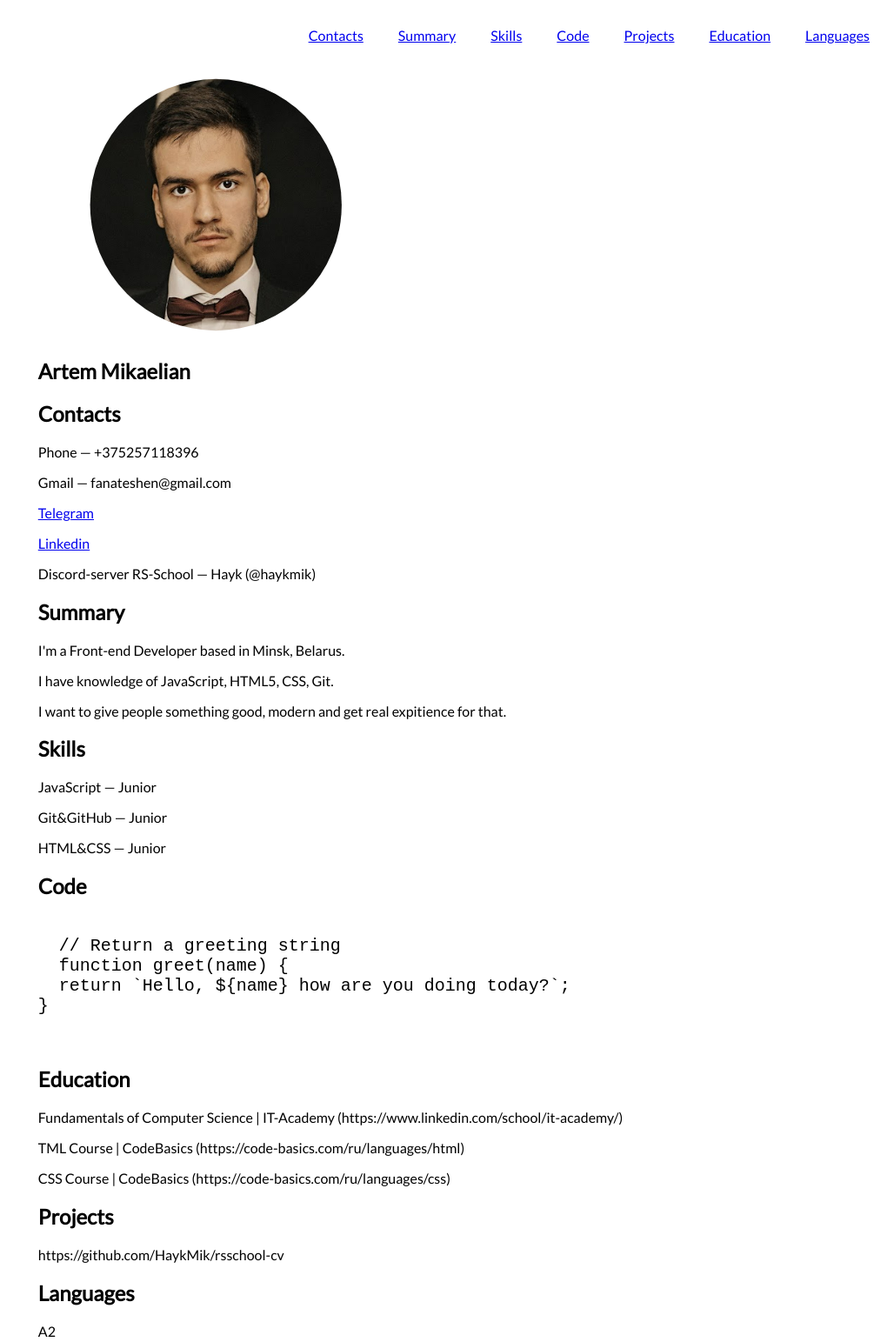
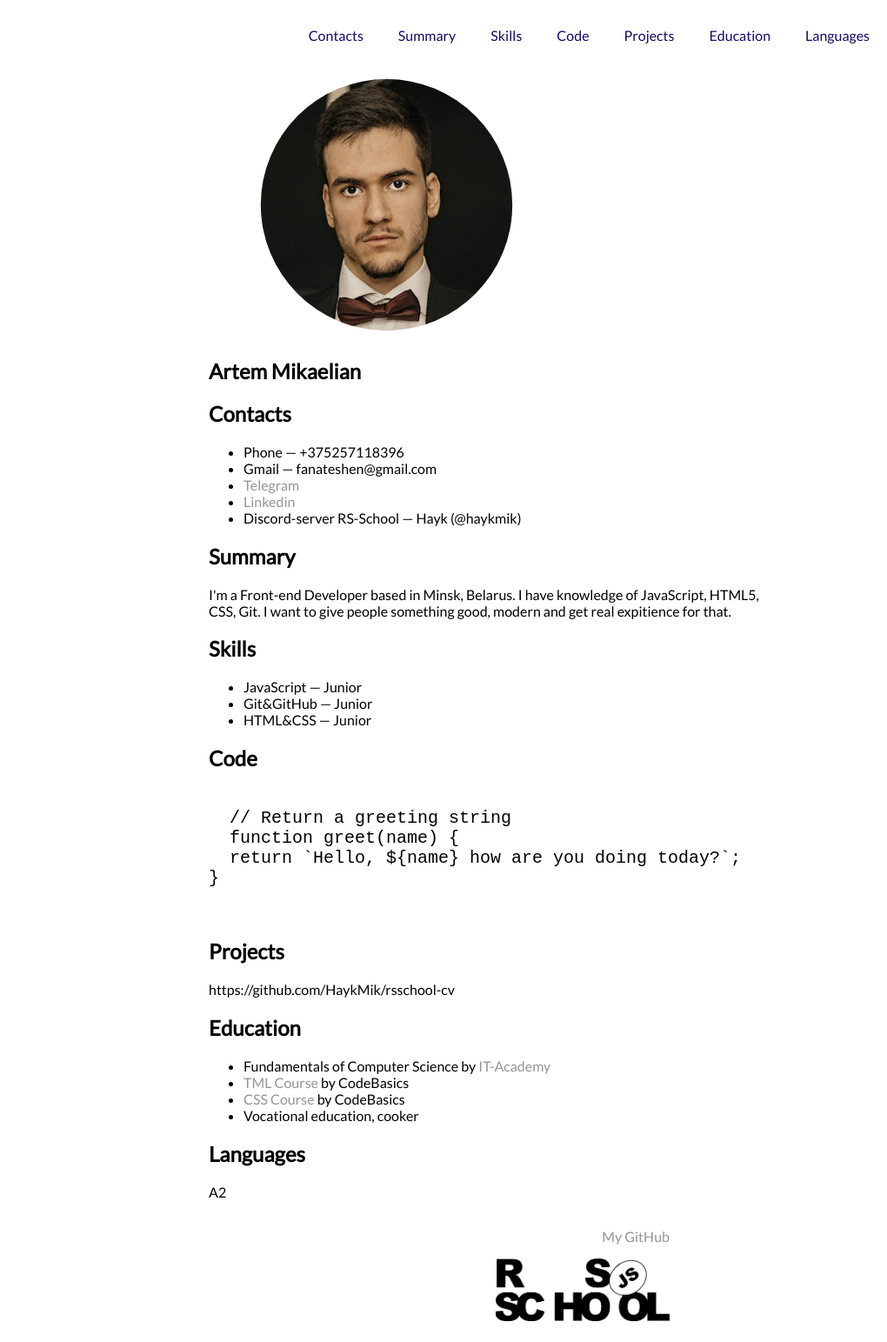
Before and after one commit to HaykMik/rsschool-cv, a plain HTML site: page index.html in a window 1280 px wide. Shown: the whole page at 87% size, without its empty margins (260-1280 px from the left). After the commit the page ends 1519 px from the top, so only its background shows below. Drawn offline with Linux system fonts and the light colour scheme.

Commit message:
refactor: improve CV

```diff
--- a/index.html
+++ b/index.html
@@ -1,49 +1,90 @@
 <!DOCTYPE html>
 <html lang="en">
   <head>
-  <meta charset="UTF-8">
-  <meta name="viewport" content="width=device-width, initial-scale=1.0">
-  <link rel="stylesheet" href="style.css">
-  <link rel="icon" href="assets/favicon2.ico">
-  <link rel="preconnect" href="https://fonts.googleapis.com">
-  <link rel="preconnect" href="https://fonts.gstatic.com" crossorigin>
-  <link href="https://fonts.googleapis.com/css2?family=Lato&display=swap" rel="stylesheet">
-
+    <meta charset="UTF-8" />
+    <meta name="viewport" content="width=device-width, initial-scale=1.0" />
+    <link rel="stylesheet" href="style.css" />
+    <link rel="icon" href="assets/favicon2.ico" />
+    <link rel="preconnect" href="https://fonts.googleapis.com" />
+    <link rel="preconnect" href="https://fonts.gstatic.com" crossorigin />
+    <link
+      href="https://fonts.googleapis.com/css2?family=Lato&display=swap"
+      rel="stylesheet"
+    />
     <title>CV</title>
   </head>
 
   <body>
-  <header class="header"><div class="container"><nav class="nav">
-    <ul class="nav-list">
-      <li class="nav-item"><a href="#contacts" class="nav-link">Contacts</a></li>
-      <li class="nav-item"><a href="#summary" class="nav-link">Summary</a></li>
-      <li class="nav-item"><a href="#skills" class="nav-link">Skills</a></li>
-      <li class="nav-item"><a href="#code" class="nav-link">Code</a></li>
-      <li class="nav-item"><a href="#projects" class="nav-link">Projects</a></li>
-      <li class="nav-item"><a href="#education" class="nav-link">Education</a></li>
-      <li class="nav-item"><a href="#languages" class="nav-link">Languages</a></li>
+    <header class="header">
+      <div class="right-part">
+        <nav class="nav">
+          <ul class="nav-list section-item">
+            <li class="nav-item">
+              <a href="#contacts" class="nav-link">Contacts</a>
+            </li>
+            <li class="nav-item">
+              <a href="#summary" class="nav-link">Summary</a>
+            </li>
+            <li class="nav-item">
+              <a href="#skills" class="nav-link">Skills</a>
+            </li>
+            <li class="nav-item">
+              <a href="#code" class="nav-link">Code</a></li>
+            <li class="nav-item">
+              <a href="#projects" class="nav-link">Projects</a>
+            </li>
+            <li class="nav-item">
+              <a href="#education" class="nav-link">Education</a>
+            </li>
+            <li class="nav-item">
+              <a href="#languages" class="nav-link">Languages</a>
+            </li>
           </ul>
-  </nav></div></header>
-  <main class="main main-container"><div class="container">
-    <section class="section" id="photo"><img src="assets/img/MyPhoto.png" alt="The beautiful man" class="round-image"></section>
-    <section class="section" id="profile"><h1 class="section-title">Artem Mikaelian</h1></section>
-    <section class="section" id="contacts"><h2 class="section-title">Contacts</h2>
-      <p>Phone — +375257118396</p>
-      <p>Gmail — fanateshen@gmail.com</p>
-      <p><a href="https://t.me/HaykMik">Telegram</a></p>
-      <p><a href="https://www.linkedin.com/in/mikayelian/">Linkedin</a></p>
-      <p>Discord-server RS-School — Hayk (@haykmik)</p>
+        </nav>
+      </div>
+    </header>
+    <main class="main main-container container">
+      <div class="container">
+        <section class="section" id="photo">
+          <img
+            class="round-image"
+            src="assets/img/MyPhoto.png"
+            alt="The beautiful man"
+          />
         </section>
-    <section class="section" id="summary"><h2 class="section-title">Summary</h2>
-    <p>I'm a Front-end Developer based in Minsk, Belarus.</p>
-    <p>I have knowledge of JavaScript, HTML5, CSS, Git.</p>
-    <p>I want to give people something good, modern and get real expitience for that.</p></section>
-    <section class="section" id="skills"><h2 class="section-title">Skills</h2>
-    <p>JavaScript — Junior</p>
-    <p>Git&GitHub — Junior</p>
-    <p>HTML&CSS — Junior</p>
+        <section class="section" id="profile">
+          <h1 class="section-title">Artem Mikaelian</h1>
         </section>
-    <section class="section" id="code"><h2 class="section-title">Code</h2>
+        <section class="section" id="contacts">
+          <h2 class="section-title">Contacts</h2>
+          <ul>
+            <li>Phone — +375257118396</li>
+            <li>Gmail — fanateshen@gmail.com</li>
+            <li><a href="https://t.me/HaykMik">Telegram</a></li>
+            <li>
+              <a href="https://www.linkedin.com/in/mikayelian/">Linkedin</a>
+            </li>
+            <li>Discord-server RS-School — Hayk (@haykmik)</li>
+          </ul>
+        </section>
+        <section class="section" id="summary">
+          <h2 class="section-title">Summary</h2>
+          <p>
+            I'm a Front-end Developer based in Minsk, Belarus. I have knowledge
+            of JavaScript, HTML5, CSS, Git. I want to give people something
+            good, modern and get real expitience for that.
+          </p>
+        </section>
+        <section class="section" id="skills">
+          <h2 class="section-title">Skills</h2>
+          <ul>
+            <li>JavaScript — Junior</li>
+            <li>Git&GitHub — Junior</li>
+            <li>HTML&CSS — Junior</li>
+          </ul>
+        </section>
+        <section class="section" id="code">
+          <h2 class="section-title">Code</h2>
           <pre>
       <code>
   // Return a greeting string
@@ -53,18 +94,48 @@
       </code>
      </pre>
         </section>
-    <section class="section" id="courses"><h2 class="section-title">Education</h2>
-    <p>Fundamentals of Computer Science | IT-Academy (https://www.linkedin.com/school/it-academy/) </p>
-      <p>TML Course | CodeBasics (https://code-basics.com/ru/languages/html)</p>
-      <p>CSS Course | CodeBasics (https://code-basics.com/ru/languages/css)</p>
-    </section>
-    <section class="section" id="projects"><h2 class="section-title">Projects</h2>
+        <section class="section" id="projects">
+          <h2 class="section-title">Projects</h2>
           <p>https://github.com/HaykMik/rsschool-cv</p>
         </section>
-    <section class="section" id="languages"><h2 class="section-title">Languages</h2>
-    <p> A2 </p>
+        <section class="section" id="education">
+          <h2 class="section-title">Education</h2>
+          <ul>
+            <li>
+              Fundamentals of Computer Science by <a href="https://www.linkedin.com/school/it-academy/">IT-Academy</a>
+            </li>
+            <li>
+              <a href="https://code-basics.com/ru/languages/html">TML Course</a> by CodeBasics
+            </li>
+            <li>
+              <a href="https://code-basics.com/ru/languages/css">CSS Course</a> by CodeBasics
+            </li>
+            <li>Vocational education, cooker</li>
+          </ul>
         </section>
-  </div></main>
-  <footer class="footer"><div class="container"></div></footer>
+        <section class="section" id="languages">
+          <h2 class="section-title">Languages</h2>
+          <p>A2</p>
+        </section>
+      </div>
+    </main>
+    <footer class="footer">
+      <div class="container">
+        <section class="section">
+          <p>
+            <a class="right-part" href="https://github.com/HaykMik"
+              >My GitHub</a
+            >
+          </p>
+          <a class="right-part" href="https://rs.school/js/">
+            <img
+              class="img-logo"
+              src="assets/img/logo_rs-school.png"
+              alt="logo_rs-school with link"
+            />
+          </a>
+        </section>
+      </div>
+    </footer>
   </body>
 </html>
--- a/style.css
+++ b/style.css
@@ -1,6 +1,5 @@
 html {
     scroll-behavior: smooth;
-    background-color: white;
 }
 
 .round-image {
@@ -19,7 +18,7 @@ body {
 
 .container {
     max-width: 1440px;
-    margin: 0 auto;
+    margin: 0 250px;
 }
 
 .main-container {
@@ -51,7 +50,7 @@ code {
 }
 
 .section-item a {
-    color: #829985;
+    color: #140b62;
     text-decoration: none;
     transition: color 0.5s;
 }
@@ -60,6 +59,21 @@ code {
     color: #4d2323;
 }
 
+a {
+    text-decoration: none;
+    color: rgb(148, 148, 148);
+}
+
+.right-part {
+    display: flex;
+    justify-content: flex-end;
+}
+
+.img-logo {
+    width: 200px;
+    height: auto;
+}
+
 * {
     box-sizing: border-box;
 }
```
Also changed, not shown: assets/img/logo_rs-school.png (added). Lines whose indentation alone changed are shown as unchanged.
